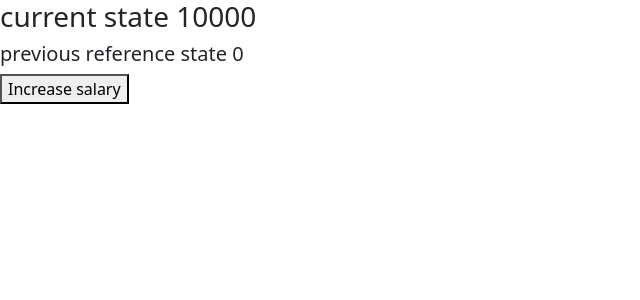
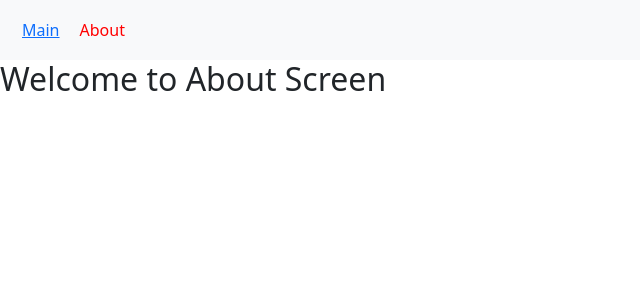
Before and after one commit to saiDev1999/vite-react-app-7r, a React (Vite) app: page /about in a window 1280 px wide. Shown: the top 300 px of the page, without its empty margins (0-640 px from the left). Built offline with nearby package versions, Linux system fonts and the light colour scheme.

Commit message:
React router dom navigations

```diff
--- a/package.json
+++ b/package.json
@@ -17,6 +17,7 @@
     "react-bootstrap": "^2.10.4",
     "react-dom": "^18.3.1",
     "react-loader-spinner": "^6.1.6",
+    "react-router-dom": "^6.26.1",
     "react-toastify": "^10.0.5"
   },
   "devDependencies": {
--- /dev/null
+++ b/src/components/navbar/navbar.css
@@ -0,0 +1,9 @@
+
+
+
+
+
+.active{
+    color: red;
+    text-decoration: none;
+}
--- /dev/null
+++ b/src/components/navbar/navbar.jsx
@@ -0,0 +1,31 @@
+import { Link, NavLink } from "react-router-dom"
+import "./navbar.css"
+
+
+
+
+
+const NavBar=()=>{
+
+    const linkStyle={textDecoration:"none",color:"blue"}
+    const liStyle={margin:"10px"}
+    return(
+        <nav className="navbar navbar-expand-sm bg-light navbar-light">
+        <div className="container-fluid">
+          <ul className="navbar-nav">
+            <li className="nav-item" style={liStyle} >
+              <NavLink   to={"/"} >Main</NavLink>
+            </li>
+            <li className="nav-item" style={liStyle} >
+            <NavLink  to={"about"} >About </NavLink>
+            </li>
+
+          </ul>
+        </div>
+      </nav>
+
+
+    )
+}
+
+export default NavBar
--- a/src/main.jsx
+++ b/src/main.jsx
@@ -3,9 +3,14 @@
 import App from './App.jsx'
 import './index.css'
 import 'bootstrap/dist/css/bootstrap.min.css';
+import NavigationStack from './navigations/navigation-stack.jsx';
+import { BrowserRouter } from 'react-router-dom';
 
 ReactDOM.createRoot(document.getElementById('root')).render(
   <React.StrictMode>
-    <App />
+         <BrowserRouter>
+
+<NavigationStack/>
+</BrowserRouter>
   </React.StrictMode>,
 )
--- /dev/null
+++ b/src/navigations/navigation-stack.jsx
@@ -0,0 +1,47 @@
+import { BrowserRouter,Route,Routes } from "react-router-dom"
+import HomeScreen from "../screens/home-screen"
+import AboutScreen from "../screens/about-screen"
+import NavBar from "../components/navbar/navbar"
+import InvalidScreen from "../screens/invalid-screen"
+
+
+
+
+
+
+const NavigationStack=()=>{
+
+    return(
+
+
+        <>
+        <NavBar/>
+
+        {
+            true ?
+
+            <Routes>
+            <Route path="/" element={<HomeScreen/>}  />
+            <Route path="/about" element={<AboutScreen/>}  />
+            <Route path="/*" element={<InvalidScreen/>}  />
+
+        </Routes>
+
+        :
+        <Routes>
+            <Route path="/login" element={<HomeScreen/>}  />
+
+
+        </Routes>
+
+
+        }
+
+        </>
+
+
+
+
+    )
+}
+export default NavigationStack
--- /dev/null
+++ b/src/screens/about-screen.jsx
@@ -0,0 +1,17 @@
+import NavBar from "../components/navbar/navbar"
+
+
+
+const AboutScreen=()=>{
+    return(
+        <>
+        {/* <NavBar/> */}
+
+        <h2>Welcome to About Screen</h2>
+
+
+        </>
+    )
+}
+
+export default AboutScreen
--- /dev/null
+++ b/src/screens/home-screen.jsx
@@ -0,0 +1,22 @@
+import UseEffectExample from "../components/hooks/useEffect/useEffectEx"
+import NavBar from "../components/navbar/navbar"
+
+
+
+
+
+
+const HomeScreen=()=>{
+    return(
+        <>
+        {/* <NavBar/> */}
+
+        <h2>Welcome to home screen</h2>
+
+        <UseEffectExample/>
+
+        </>
+    )
+}
+
+export default HomeScreen
--- /dev/null
+++ b/src/screens/invalid-screen.jsx
@@ -0,0 +1,31 @@
+import { useNavigate } from "react-router-dom"
+import UseEffectExample from "../components/hooks/useEffect/useEffectEx"
+import NavBar from "../components/navbar/navbar"
+
+
+
+
+
+
+const InvalidScreen=()=>{
+
+    const navigate = useNavigate()
+
+    const handleNavigation=()=>{
+        navigate("/")
+
+    }
+    return(
+        <>
+
+
+        <h2>Page not found 404 </h2>
+        <button onClick={handleNavigation}  >Back to home</button>
+
+
+
+        </>
+    )
+}
+
+export default InvalidScreen
```
Also changed, not shown: 2 other files (tests, documents, lock files or other folders).
